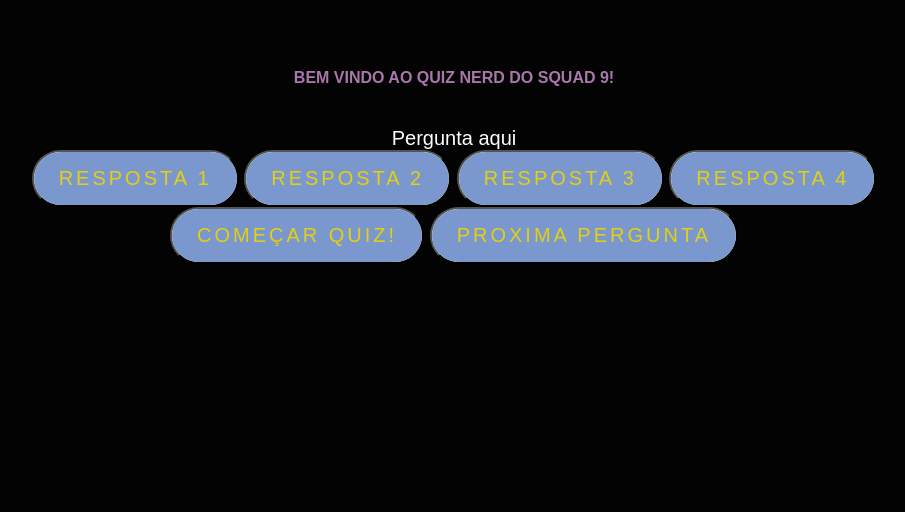
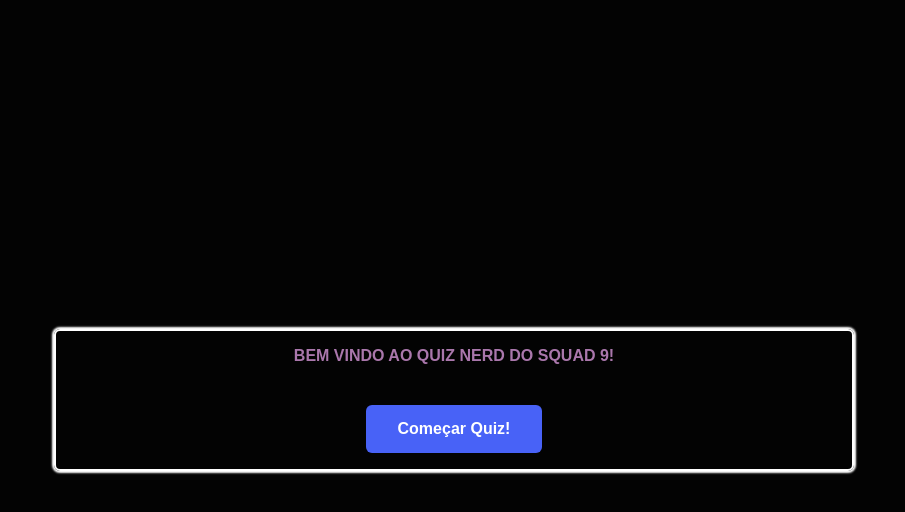
Before and after one commit to Annacarvalho-coder/Projeto-FinalM1, a plain HTML site: page index.html in a window 1280 px wide. Shown: the whole page, without its empty margins (186-1091 px from the left). Drawn offline with Linux system fonts and the light colour scheme.

Commit message:
Atualização no HTML e Restruturação do CSS

```diff
--- a/index.html
+++ b/index.html
@@ -9,7 +9,7 @@
 <body>
     <div class="container">
         <h1>Bem vindo ao Quiz Nerd do SQUAD 9!</h1>
-        <div class="quiz-container hide">
+        <div class="questions-container hide">
             <span class="question">Pergunta aqui</span>
             <div class="answers-container">
                 <button class="answer button">Resposta 1</button>
--- a/style.css
+++ b/style.css
@@ -1,63 +1,84 @@
-
-.button {
-  display: inline-block;
-  padding: .75rem 1.25rem;
-  border-radius: 10rem;
-  color: #e4cf12;
-  text-transform: uppercase;
-  font-size: 1rem;
-  letter-spacing: .15rem;
-  transition: all .3s;
-  position: relative;
-  overflow: hidden;
-  z-index: 1;
-  &:after {
-    content: '';
-    position: absolute;
-    bottom: 0;
-    left: 0;
-    width: 100%;
-    height: 100%;
-    background-color: rgb(122, 152, 206);
-    border-radius: 10rem;
-    z-index: -2;
-  }
-  &:before {
-    content: '';
-    position: absolute;
-    bottom: 0;
-    left: 0;
-    width: 0%;
-    height: 100%;
-    background-color: darken(rgb(0, 140, 255), 15%);
-    transition: all .3s;
-    border-radius: 10rem;
-    z-index: -1;
-  }
-  &:hover {
-    color: #902994;
-    filter: brightness(0.8);
-    &:before {
-      width: 100%;
-    }
-  }
-}
-
 * {
+  padding: 0;
+  margin: 0;
+  box-sizing: border-box;
   font-family: Arial;
   text-decoration: none;
   font-size: 20px;
 }
 
+button {
+  cursor: pointer;
+  /* &:hover {
+    color: #902994;
+    filter: brightness(0.8);
+  } */
+}
+
 body {
   background-color: #030303;
-  color:#fff
+  color:#fff;
+  height: 100vh;
+  display: flex;
+  justify-content: center;
+  align-items: center;
 }
+
 .container {
   padding-top: 50px;
-  margin: 0 auto;
+  width: 90%;
+  max-width: 800px;
+
+  border: 2px solid #fff;
+  border-radius: 6px;
+  padding: 16px;
+  box-shadow: 0 0 2px 2px;
+
+  display: flex;
+  flex-direction: column;
+  justify-content: center;
+  align-items: center;
+}
+
+.questions-container {
   width: 100%;
-  text-align: center;
+  display: flex;
+  flex-direction: column;
+  justify-content: center;
+  align-items: center;
+  gap: 24px;
+}
+
+.question {
+   font-size: 24px;
+   font-weight: bold;
+   text-align: center;
+}
+
+.answers-container {
+  width: 100%;
+  display: grid;
+  grid-template-columns: 1fr 1fr;
+  gap: 16px;
+}
+
+.next-question {
+  margin-top: 32px;
+}
+
+.button {
+  background-color: #4862f7;
+  color: #fff;
+  font-size: 16px;
+  font-weight: bold;
+  border: 0;
+  border-radius: 6px;
+  height: 48px;
+  padding: 0 32px;
+  transition: fiter 0.2s;
+  &:hover {
+    filter: brightness(0.8);
+  }
 }
 
 h1 {
@@ -67,6 +88,6 @@ h1 {
   color: #aa77ac;
 }
 
-/*.hide{
+.hide{
     display: none;
-}*/
+}
```
Also changed, not shown: quiz.html (deleted, +0 -29 lines).
